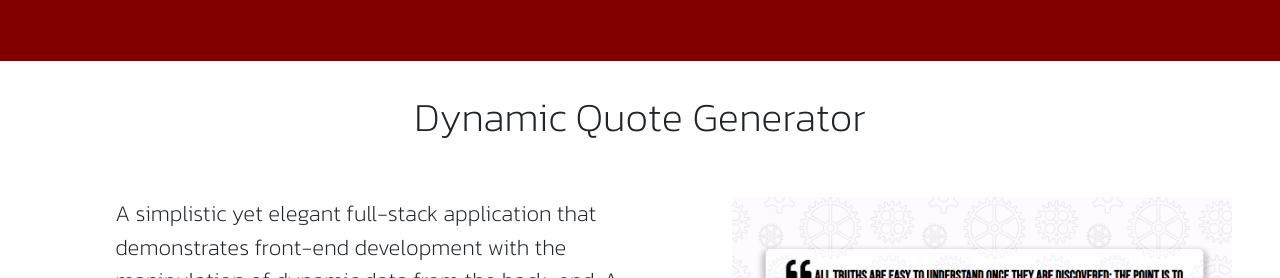
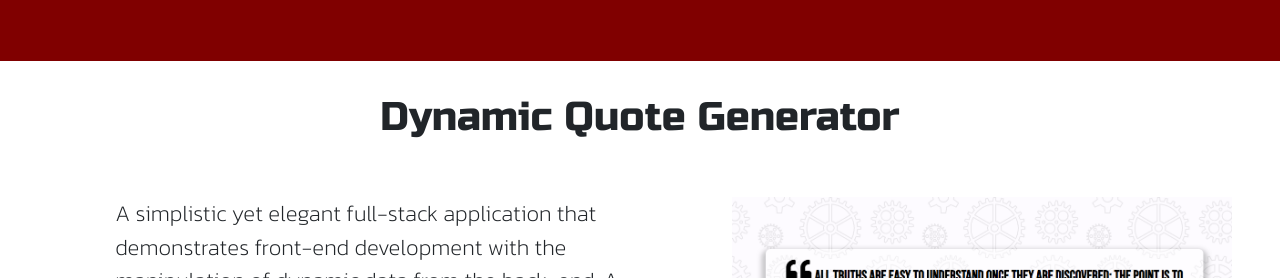
Before and after one commit to fmanjencic/fmanjencic.github.io, a website: page index.html in a window 1280 px wide. Shown: the part 1933-2211 px from the top of the page. Drawn offline with nearby package versions, Linux system fonts and the light colour scheme.

Commit message:
Added Sites

```diff
--- a/script.js
+++ b/script.js
@@ -1,8 +1,8 @@
-// Scroll bar functionality
-
+// On load
 window.onscroll = function() {myFunction()};
 document.body.className = "visible";
 
+// Scroll bar functionality
 function myFunction() {
   var winScroll = document.body.scrollTop || document.documentElement.scrollTop;
   var height = document.documentElement.scrollHeight - document.documentElement.clientHeight;
--- a/style.css
+++ b/style.css
@@ -1,4 +1,5 @@
 @import url('https://fonts.googleapis.com/css2?family=Kanit:wght@200&display=swap');
+@import url('https://fonts.googleapis.com/css2?family=Russo+One&display=swap');
 
 html {
   box-sizing: border-box;
@@ -205,6 +206,8 @@ display: flex;
     display: flex;
     justify-content: center;
     margin: 2em;
+    font-weight:900;
+    font-family: 'Russo One', sans-serif;
 }
 
 img {
```
